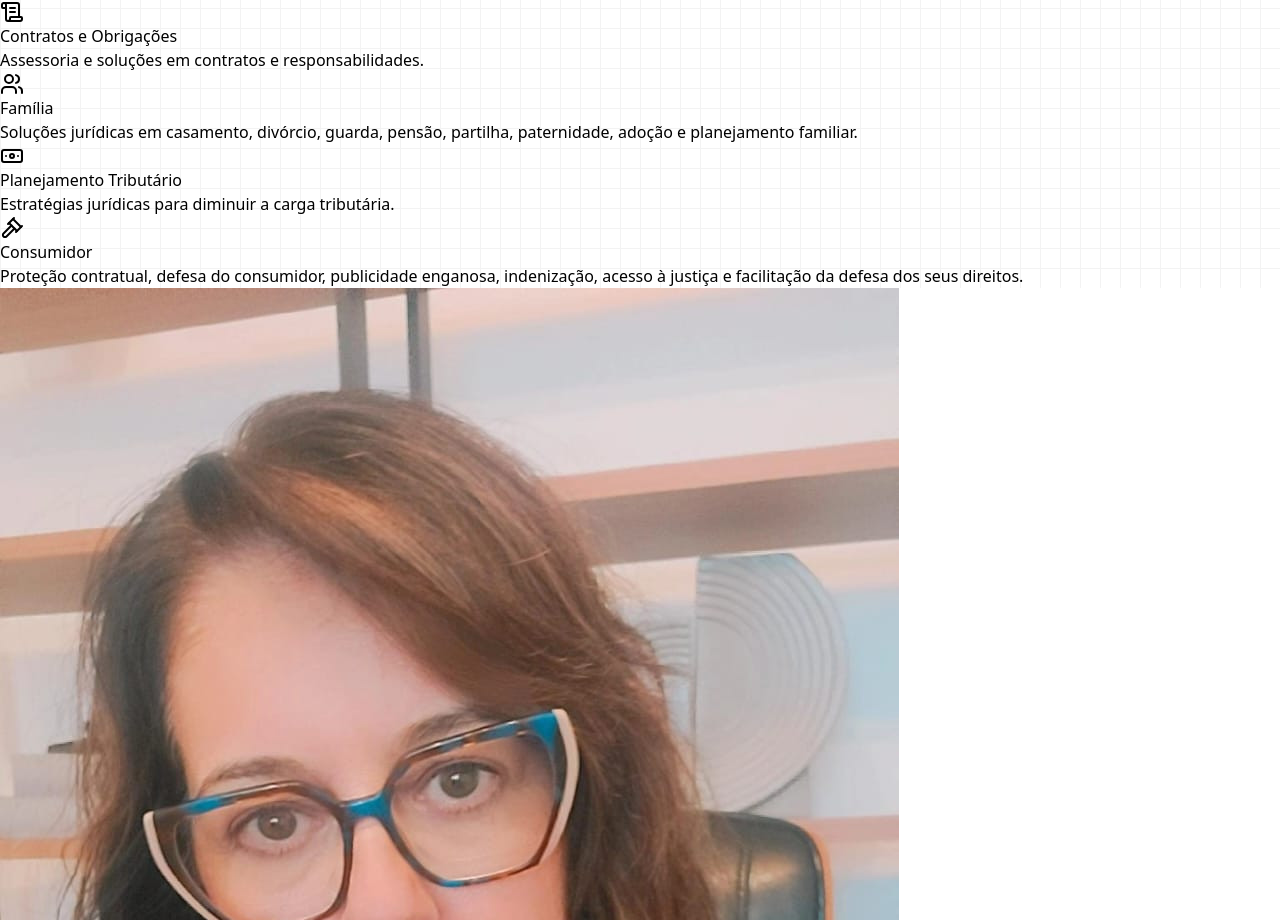
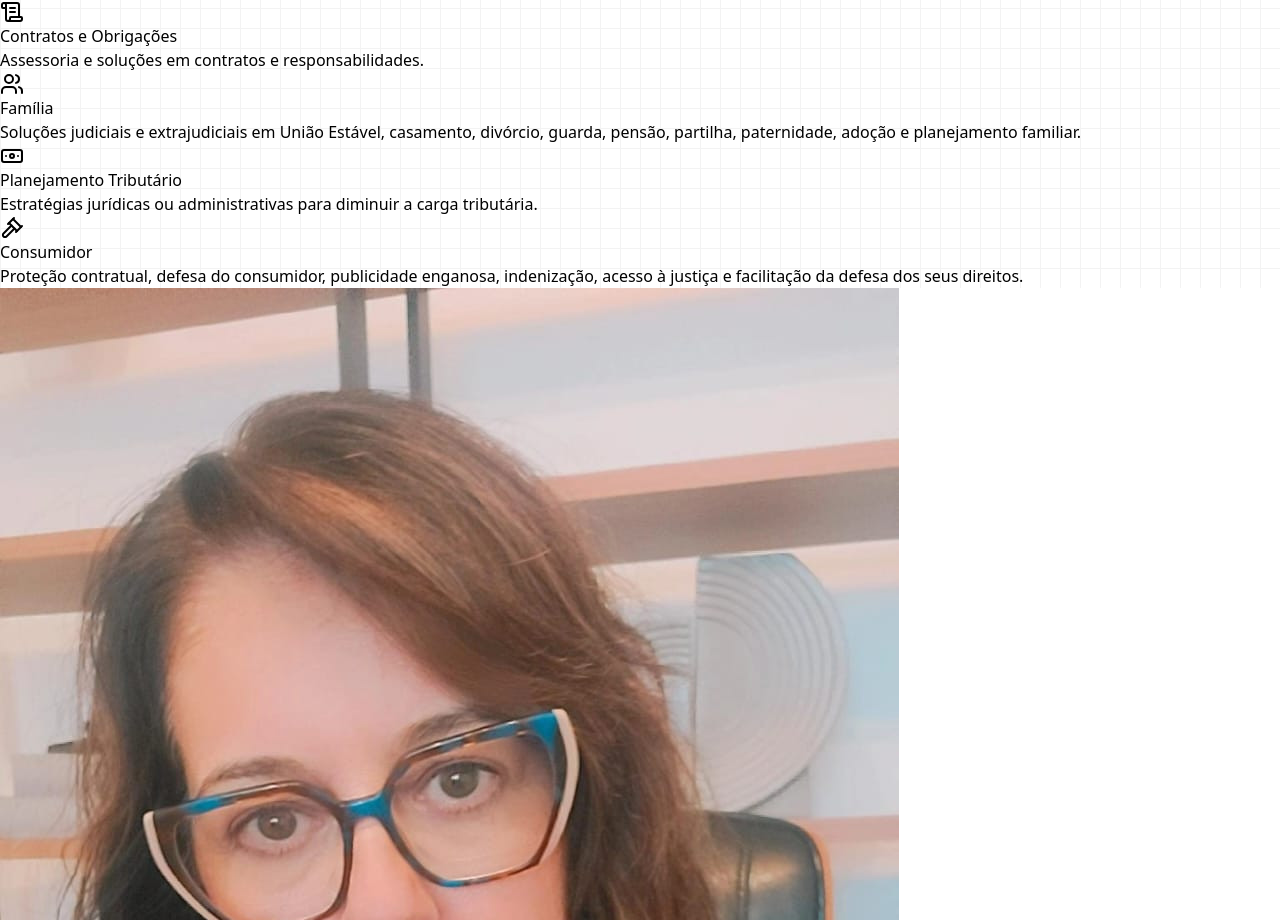
Before and after one commit to EdisonMatos/LP-Vasti-Gomes, a React (Vite) app: page / in a window 1280 px wide. Shown: the part 2286-3206 px from the top of the page. Built offline with nearby package versions, Linux system fonts and the light colour scheme; a web font is replaced by a local one.

Commit message:
fix: Altera a imagem e os textos da Feature na Lpi

```diff
--- a/src/content/content.jsx
+++ b/src/content/content.jsx
@@ -207,7 +207,7 @@ const content = {
         img: featuresImg2,
         title: "Família",
         subtitle:
-          "Soluções jurídicas em casamento, divórcio, guarda, pensão, partilha, paternidade, adoção e planejamento familiar.",
+          "Soluções judiciais e extrajudiciais em União Estável, casamento, divórcio,  guarda, pensão, partilha, paternidade, adoção e planejamento familiar.",
         description: (
           <div>
             A_Definir
@@ -242,7 +242,8 @@ const content = {
       card3: {
         img: featuresImg3,
         title: "Planejamento Tributário",
-        subtitle: "Estratégias jurídicas para diminuir a carga tributária.",
+        subtitle:
+          "Estratégias jurídicas ou administrativas para diminuir a carga tributária.",
         description: (
           <div>
             A_Definir <br />
```
Also changed, not shown: src/assets/imgs/features/imgServices.jpg.
